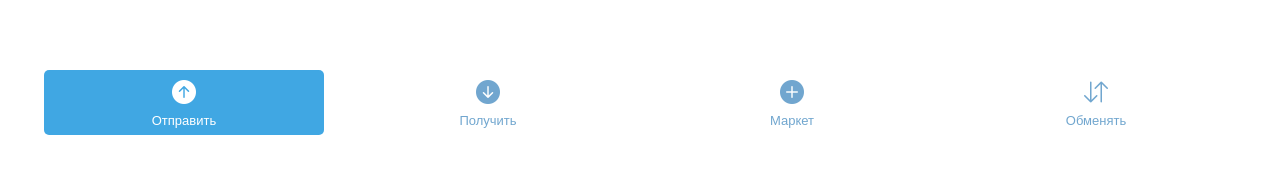
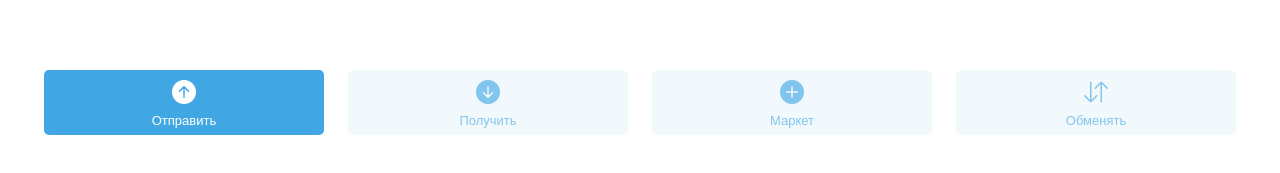
Before and after one commit to maanukyaan/telegram-web-app, a plain HTML site: page index.htm in a window 1280 px wide. Shown: the part 145-318 px from the top of the page. Drawn offline with nearby package versions, Linux system fonts and the light colour scheme.

Commit message:
Changed buttons styles

```diff
--- a/css/main.sass
+++ b/css/main.sass
@@ -45,14 +45,21 @@ body
 
         li
             width: 23%
-            background-color: var(--tg-theme-button-text-color, $mainBlue)
-            color: var(--tg-theme-link-color, #fff)
-            display: flex
-            flex-direction: column
-            justify-content: center
-            align-items: center
-            padding: 5px 10px
-            border-radius: 5px
+            button
+                width: 100%
+                background-color: var(--tg-theme-button-text-color, $mainBlue)
+                color: var(--tg-theme-link-color, #fff)
+                display: flex
+                flex-direction: column
+                justify-content: center
+                align-items: center
+                padding: 5px 10px
+                border-radius: 5px
+                border: none
+                &:disabled
+                    opacity: 0.65
+                    color: var(--tg-theme-link-color, $mainBlue)
+                    background-color: var(--tg-theme-bg-color, $secondaryBlue)
 
             i
                 font-size: 24px
@@ -62,11 +69,6 @@ body
             span
                 font-size: 13px
                 cursor: default
-
-            &:not(:first-child)
-                opacity: 0.65
-                color: var(--tg-theme-link-color, #2678b6)
-                background-color: var(--tg-theme-bg-color, #ffffff)
 
     h1
         font-size: 15px
--- a/index.htm
+++ b/index.htm
@@ -34,20 +34,28 @@
       </div>
       <ul>
         <li>
+          <button>
             <i class="bi bi-arrow-up-circle-fill"></i>
             <span>Отправить</span>
+          </button>
         </li>
         <li>
+          <button disabled>
             <i class="bi bi-arrow-down-circle-fill"></i>
             <span>Получить</span>
+          </button>
         </li>
         <li>
+          <button disabled>
             <i class="bi bi-plus-circle-fill"></i>
             <span>Маркет</span>
+          </button>
         </li>
         <li>
+          <button disabled>
             <i class="bi bi-arrow-down-up"></i>
             <span>Обменять</span>
+          </button>
         </li>
       </ul>
     </header>
```
Also changed, not shown: css/main.css, 1 other file. Lines whose indentation alone changed are shown as unchanged.
